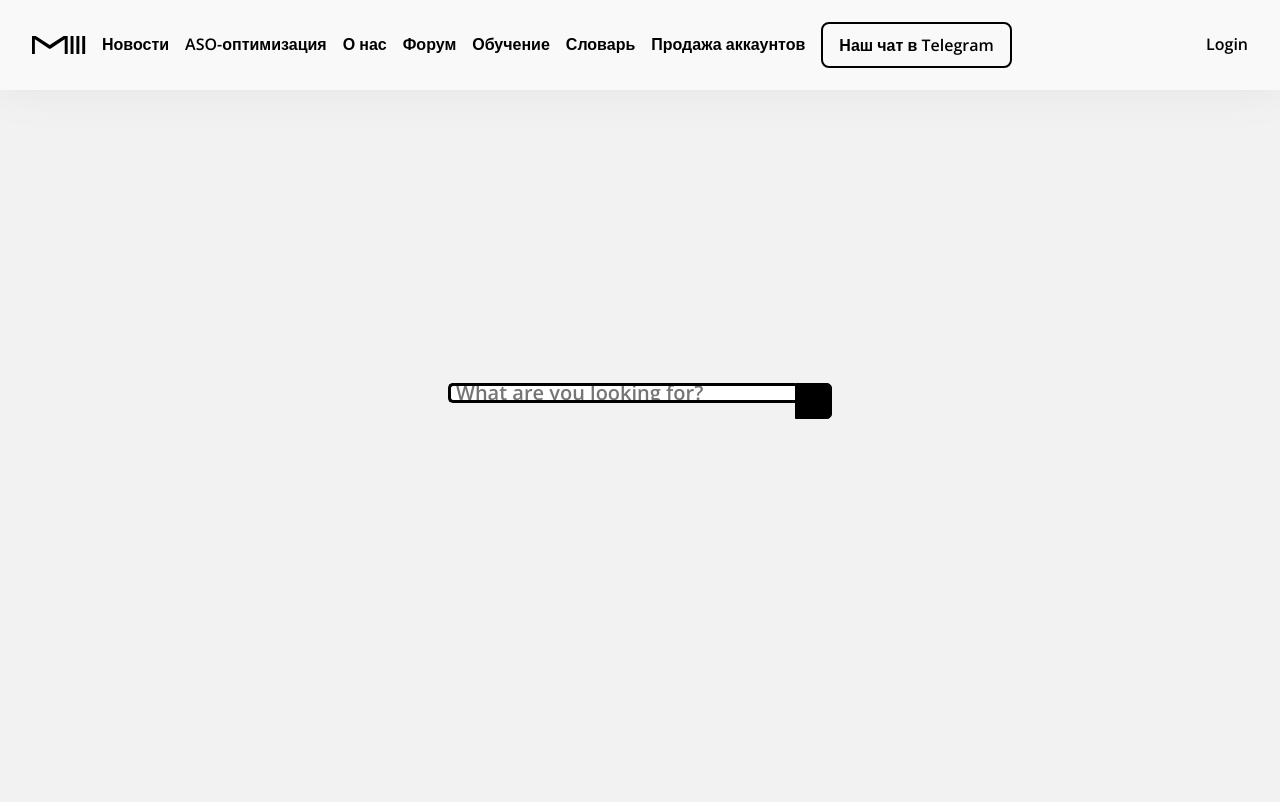
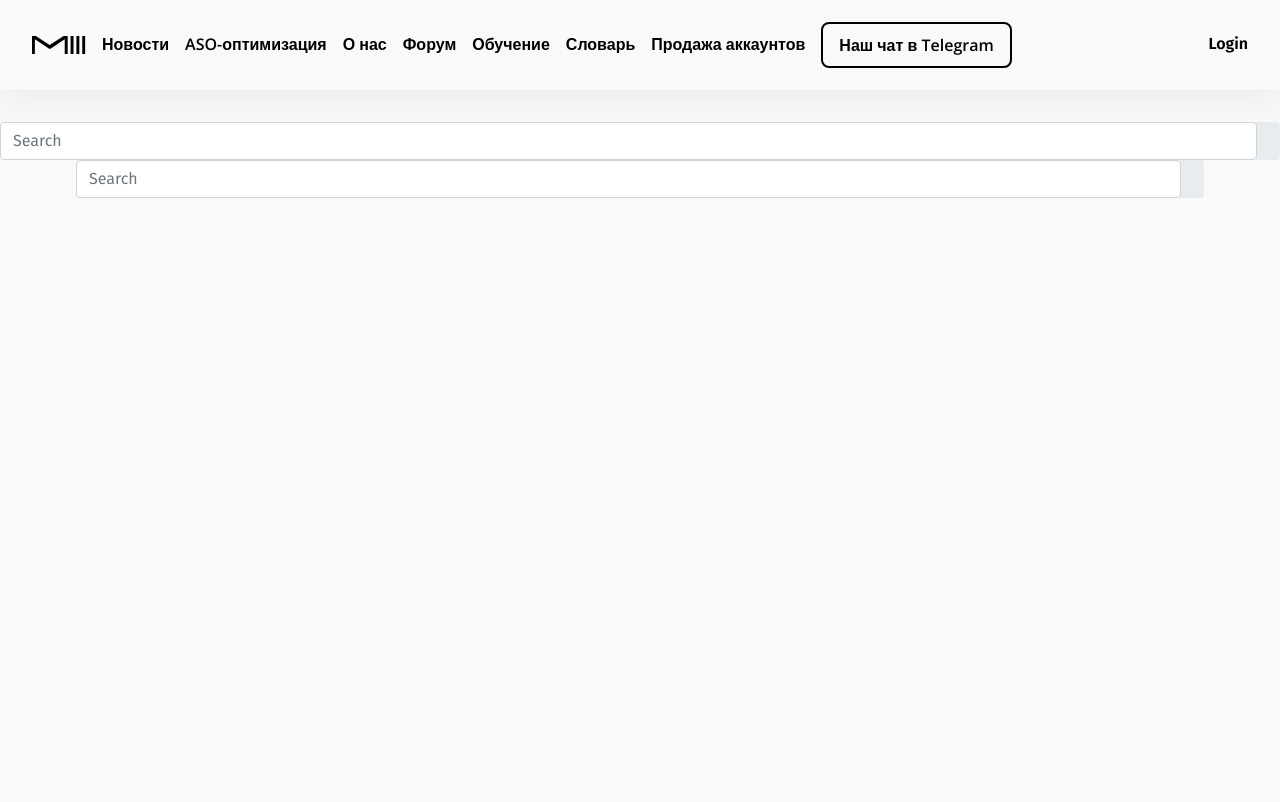
Before and after one commit to MaxDrg/Mi_forum, a Django app: page /news in a window 1280 px wide. Run offline with Django 4.2, Linux system fonts and the light colour scheme; data that the repository does not hold is empty; some libraries are stand-ins or nearby versions.

Commit message:
mi_forum 0.0.7

```diff
--- a/forum/templates/assets/forum/css/style.css
+++ b/forum/templates/assets/forum/css/style.css
@@ -2159,52 +2159,3 @@ p {
     padding-bottom: 128px
   }
 }
-
-@import url(https://fonts.googleapis.com/css?family=Open+Sans);
-
-body{
-  background: #f2f2f2;
-  font-family: 'Open Sans', sans-serif;
-}
-
-.search {
-  width: 100%;
-  position: relative;
-  display: flex;
-}
-
-.searchTerm {
-  width: 100%;
-  border: 3px solid black;
-  border-right: none;
-  padding: 5px;
-  height: 20px;
-  border-radius: 5px 0 0 5px;
-  outline: none;
-  color: #9DBFAF;
-}
-
-.searchTerm:focus{
-  color: black;
-}
-
-.searchButton {
-  width: 40px;
-  height: 36px;
-  border: 1px solid black;
-  background: black;
-  text-align: center;
-  color: white;
-  border-radius: 0 5px 5px 0;
-  cursor: pointer;
-  font-size: 20px;
-}
-
-/*Resize the wrap to see the search bar change!*/
-.wrap{
-  width: 30%;
-  position: absolute;
-  top: 50%;
-  left: 50%;
-  transform: translate(-50%, -50%);
-}
--- a/forum/templates/news.html
+++ b/forum/templates/news.html
@@ -1,15 +1,20 @@
 {% extends 'base.html' %} {% block content %}
 
-<div class="wrap">
-  <div class="search">
-     <input type="text" class="searchTerm" placeholder="What are you looking for?">
-     <button type="submit" class="searchButton">
-       <i class="fa fa-search"></i>
-    </button>
-  </div>
+<div class="input-group rounded">
+  <input type="search" class="form-control rounded" placeholder="Search" aria-label="Search" aria-describedby="search-addon" />
+  <span class="input-group-text border-0" id="search-addon">
+    <i class="fas fa-search"></i>
+  </span>
 </div>
 
 <div class="container">
+
+  <div class="input-group rounded">
+    <input type="search" class="form-control rounded" placeholder="Search" aria-label="Search" aria-describedby="search-addon" />
+    <span class="input-group-text border-0" id="search-addon">
+      <i class="fas fa-search"></i>
+    </span>
+  </div>
 
   <!-- .news -->
   <div class="news">
```
